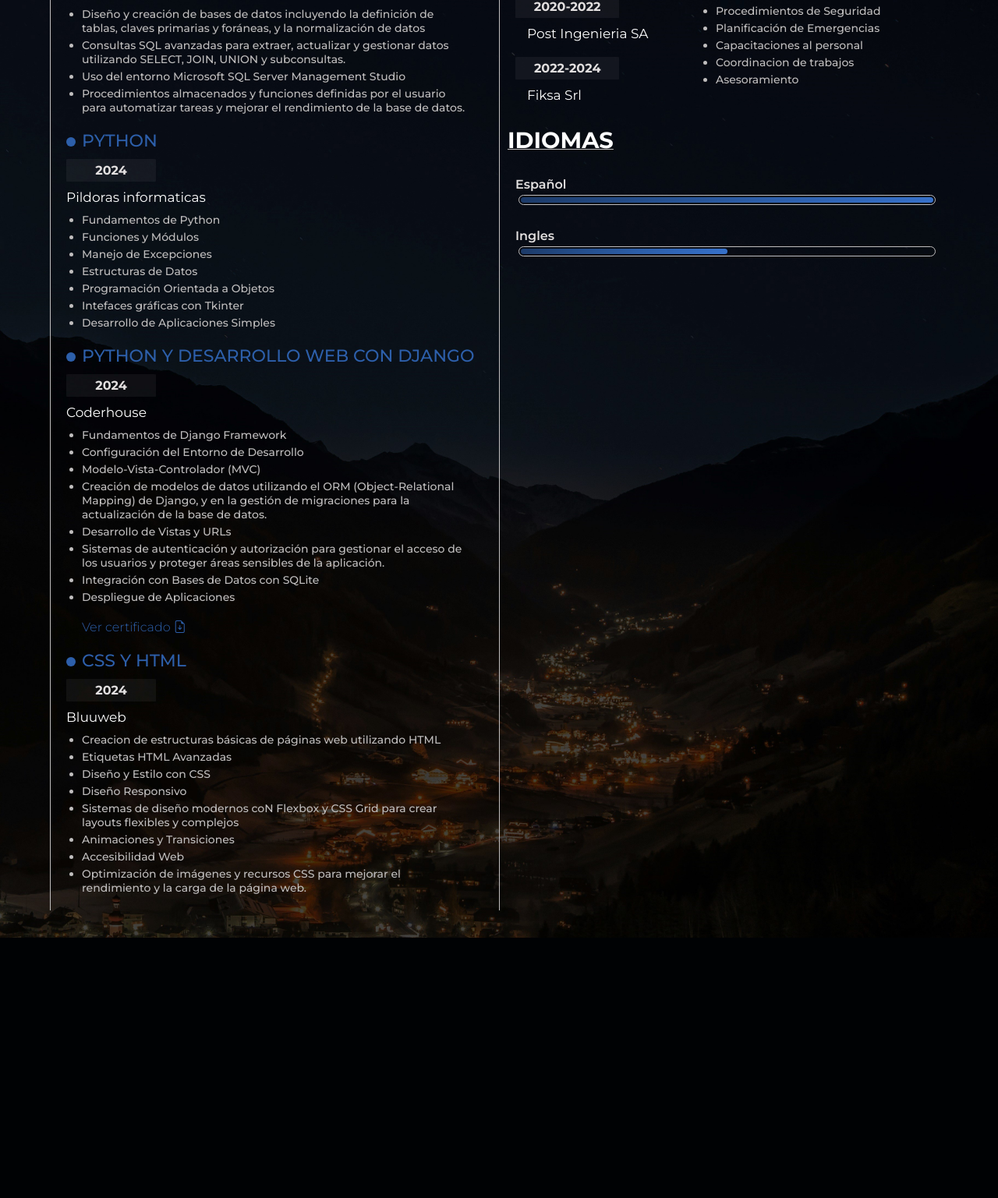
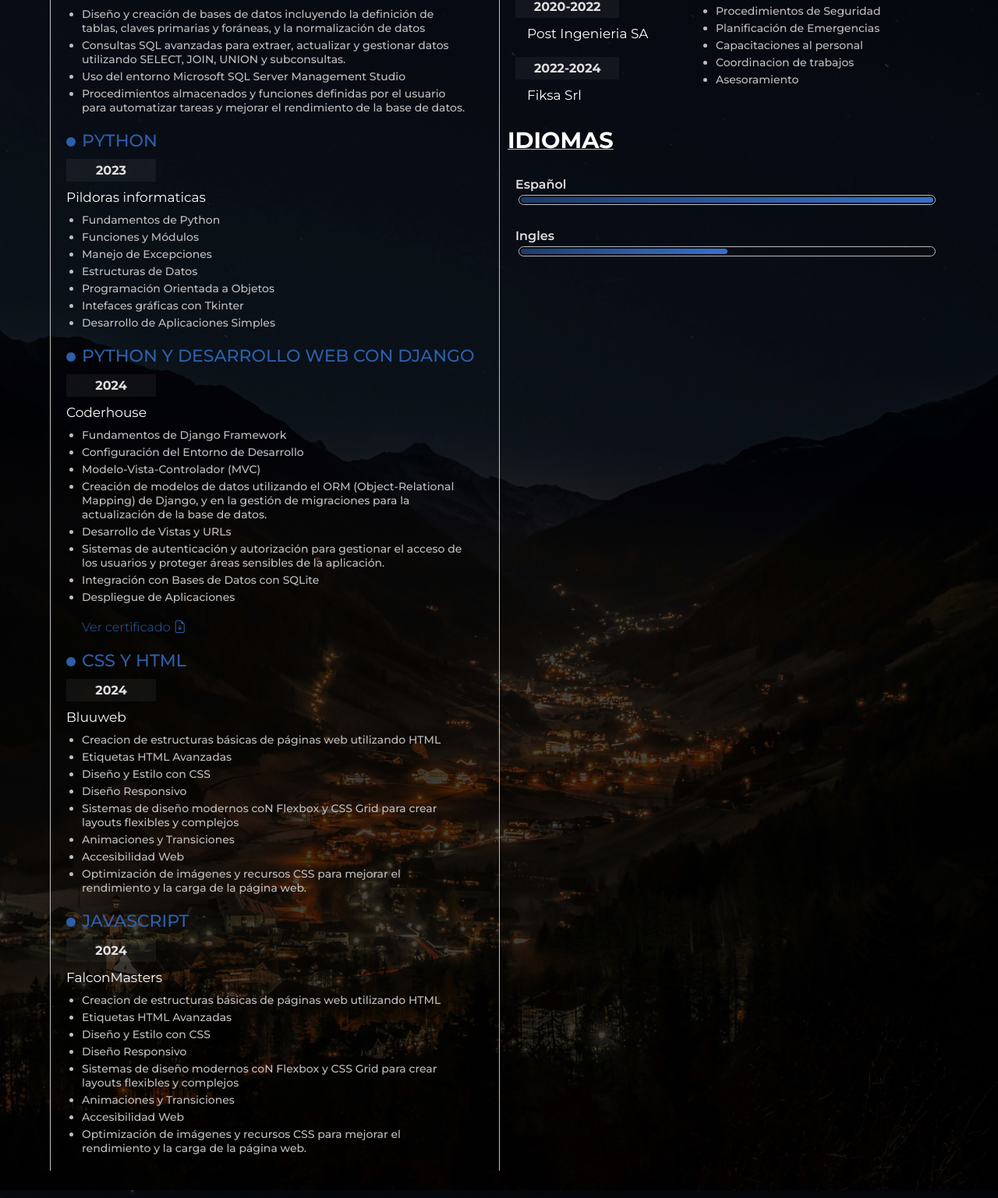
Before and after one commit to LisandroLeone1/Lisandro-Leone-Website, a Django app: page /curriculum in a window 1280 px wide. Shown: the part 393-1930 px from the top of the page at 78% size. Before the commit the page ends 1596 px from the top, so only its background shows below. Run offline with Django 5.2, Linux system fonts and the light colour scheme; some web fonts are replaced.

```diff
--- a/lisandro/templates/lisandro/cv.html
+++ b/lisandro/templates/lisandro/cv.html
@@ -27,7 +27,7 @@
                 </ul>
 
                 <h4>Python</h4>
-                <h5>2024</h5>
+                <h5>2023</h5>
                 <h6>Pildoras informaticas</h6>
                 <ul>
                     <li>Fundamentos de Python</li>
@@ -59,6 +59,20 @@
                 <h4>CSS y Html </h4>
                 <h5>2024</h5>
                 <h6>Bluuweb</h6>
+                <ul>
+                    <li>Creacion de estructuras básicas de páginas web utilizando HTML</li>
+                    <li>Etiquetas HTML Avanzadas</li>
+                    <li>Diseño y Estilo con CSS</li>
+                    <li>Diseño Responsivo</li>
+                    <li>Sistemas de diseño modernos coN Flexbox y CSS Grid para crear layouts flexibles y complejos</li>
+                    <li>Animaciones y Transiciones</li>
+                    <li>Accesibilidad Web</li>
+                    <li>Optimización de imágenes y recursos CSS para mejorar el rendimiento y la carga de la página web.</li>
+                </ul>
+
+                <h4>JavaScript </h4>
+                <h5>2024</h5>
+                <h6>FalconMasters</h6>
                 <ul>
                     <li>Creacion de estructuras básicas de páginas web utilizando HTML</li>
                     <li>Etiquetas HTML Avanzadas</li>
--- a/webside/settings.py
+++ b/webside/settings.py
@@ -155,7 +155,7 @@ EMAIL_HOST_USER = env('EMAIL_HOST_USER')
 EMAIL_HOST_PASSWORD = env('EMAIL_HOST_PASSWORD')
 
 #HTTPS
-SECURE_SSL_REDIRECT = True
+SECURE_SSL_REDIRECT = False
 SECURE_HSTS_SECONDS = 31536000  # 1 año en segundos
 SECURE_HSTS_INCLUDE_SUBDOMAINS = True
 SECURE_HSTS_PRELOAD = True
```
Also changed, not shown: db.sqlite3, media/imgs/Captura_de_pantalla_2024-11-21_100712.png (added), 2 other files.
